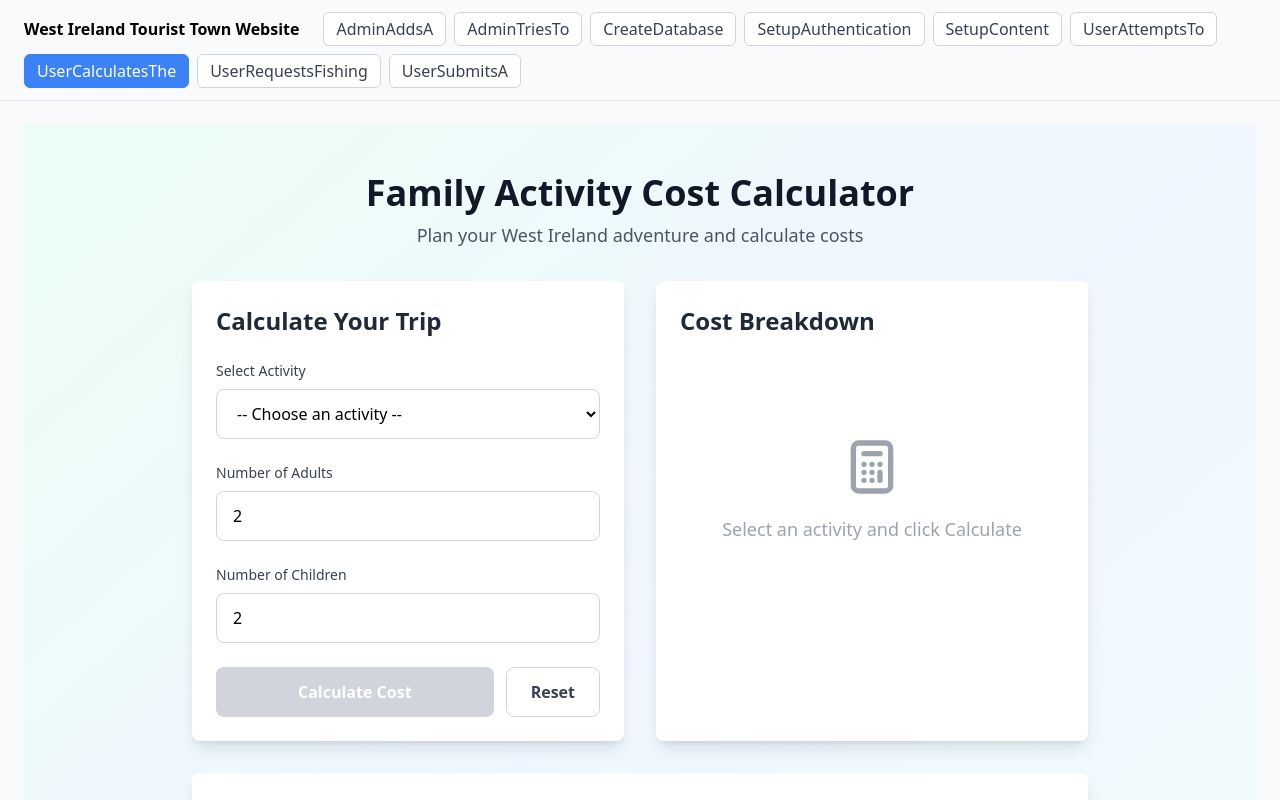
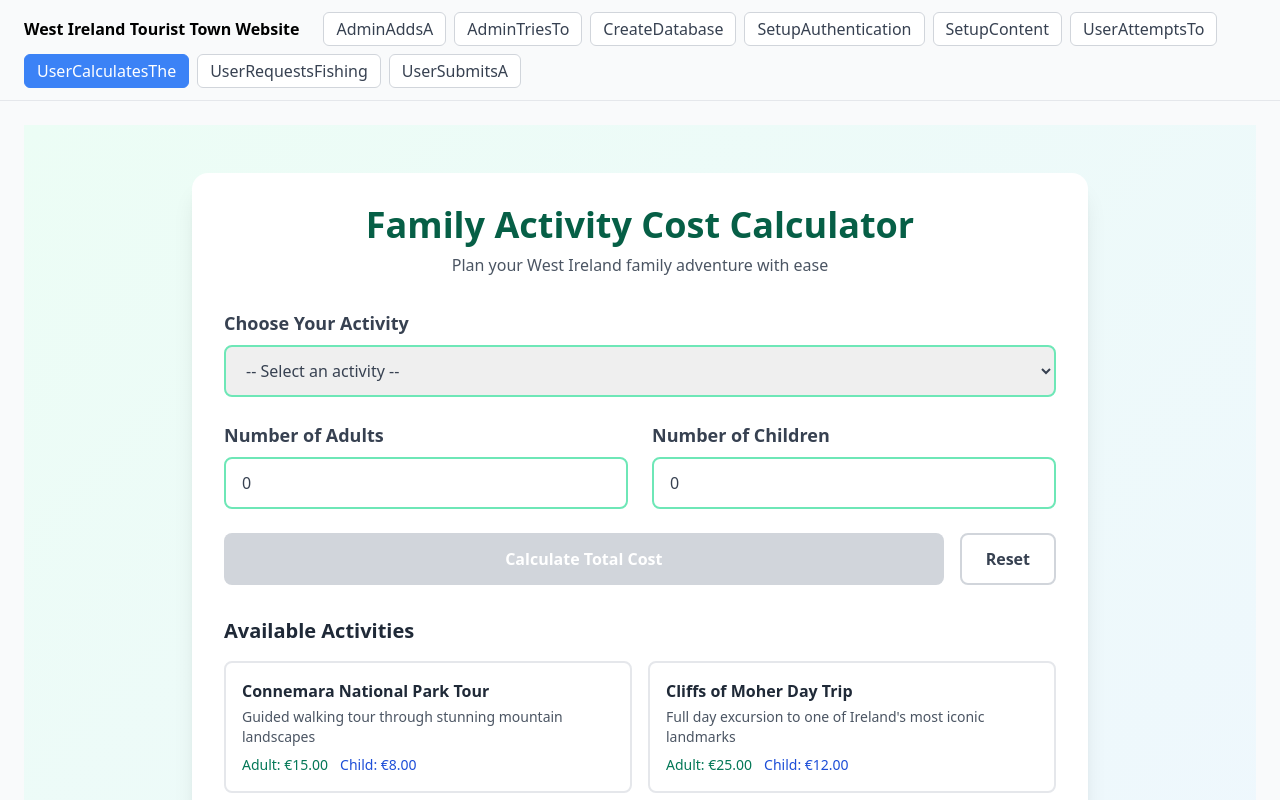
Before and after one commit to dhannan12/pilot-dev-test, a React (Vite) app: page / in a window 1280 px wide. Both pictures are taken after a click on the button "UserCalculatesThe". Shown: the top 800 px of the page. Built offline with nearby package versions, Linux system fonts and the light colour scheme.

Commit message:
feat: SCRUM-1144 — UserCalculatesThe component for family activity cost calculation

```diff
--- a/src/components/UserCalculatesThe.tsx
+++ b/src/components/UserCalculatesThe.tsx
@@ -1,7 +1,7 @@
 /**
- * UserCalculatesThe — Calculate the cost for family activities in West Ireland
+ * UserCalculatesThe — Family activity cost calculator for tourist attractions
  *
- * Features: Activity selection, family size inputs, dynamic cost calculation, pricing breakdown, multiple activity options
+ * Features: activity selection, family size input, pricing breakdown, real-time cost calculation, responsive design
  *
  * Ticket: SCRUM-1144 | Branch: proto/SCRUM-1140
  */
@@ -11,346 +11,250 @@ import React, { useState } from 'react'
 interface Activity {
   id: string
   name: string
-  description: string
   adultPrice: number
   childPrice: number
-  familyDiscount?: number
+  description: string
 }
 
-const ACTIVITIES: Activity[] = [
+const MOCK_ACTIVITIES: Activity[] = [
   {
-    id: 'cliffs-moher',
-    name: 'Cliffs of Moher Tour',
-    description: 'Guided tour of the iconic Cliffs of Moher with visitor center access',
-    adultPrice: 25,
-    childPrice: 12,
-    familyDiscount: 10
+    id: '1',
+    name: 'Connemara National Park Tour',
+    adultPrice: 15.00,
+    childPrice: 8.00,
+    description: 'Guided walking tour through stunning mountain landscapes'
   },
   {
-    id: 'connemara-safari',
-    name: 'Connemara Safari',
-    description: 'Full day wildlife and landscape safari through Connemara National Park',
-    adultPrice: 45,
-    childPrice: 22,
-    familyDiscount: 15
+    id: '2',
+    name: 'Cliffs of Moher Day Trip',
+    adultPrice: 25.00,
+    childPrice: 12.00,
+    description: 'Full day excursion to one of Ireland\'s most iconic landmarks'
   },
   {
-    id: 'aran-islands',
-    name: 'Aran Islands Ferry & Tour',
-    description: 'Ferry crossing and guided tour of the historic Aran Islands',
-    adultPrice: 35,
-    childPrice: 18,
-    familyDiscount: 12
+    id: '3',
+    name: 'Traditional Irish Music Session',
+    adultPrice: 12.00,
+    childPrice: 5.00,
+    description: 'Evening of authentic Irish music and dance in a local pub'
   },
   {
-    id: 'burren-walk',
-    name: 'Burren Nature Walk',
-    description: 'Guided nature walk through the unique Burren limestone landscape',
-    adultPrice: 20,
-    childPrice: 10,
-    familyDiscount: 8
+    id: '4',
+    name: 'Boat Tour of Galway Bay',
+    adultPrice: 20.00,
+    childPrice: 10.00,
+    description: 'Scenic boat tour with wildlife spotting and coastal views'
   },
   {
-    id: 'galway-bay-cruise',
-    name: 'Galway Bay Cruise',
-    description: 'Scenic cruise along Galway Bay with dolphin watching opportunities',
-    adultPrice: 30,
-    childPrice: 15,
-    familyDiscount: 10
+    id: '5',
+    name: 'Aran Islands Ferry & Tour',
+    adultPrice: 30.00,
+    childPrice: 15.00,
+    description: 'Ferry ride and guided tour of the historic Aran Islands'
   },
   {
-    id: 'kylemore-abbey',
+    id: '6',
     name: 'Kylemore Abbey Visit',
-    description: 'Tour of the historic abbey and Victorian walled gardens',
-    adultPrice: 18,
-    childPrice: 8,
-    familyDiscount: 5
+    adultPrice: 18.00,
+    childPrice: 9.00,
+    description: 'Explore the beautiful abbey and Victorian walled gardens'
+  },
+  {
+    id: '7',
+    name: 'Horseback Riding on the Beach',
+    adultPrice: 35.00,
+    childPrice: 25.00,
+    description: 'Guided horseback riding experience along the Atlantic coast'
   }
 ]
 
 export default function UserCalculatesThe() {
   const [selectedActivityId, setSelectedActivityId] = useState<string>('')
-  const [adults, setAdults] = useState<number>(2)
-  const [children, setChildren] = useState<number>(2)
-  const [calculated, setCalculated] = useState<boolean>(false)
-  const [totalCost, setTotalCost] = useState<number>(0)
-  const [breakdown, setBreakdown] = useState<{
-    subtotal: number
-    discount: number
-    total: number
-  }>({ subtotal: 0, discount: 0, total: 0 })
+  const [numAdults, setNumAdults] = useState<number>(0)
+  const [numChildren, setNumChildren] = useState<number>(0)
+  const [totalCost, setTotalCost] = useState<number | null>(null)
 
-  const selectedActivity = ACTIVITIES.find(a => a.id === selectedActivityId)
+  const selectedActivity = MOCK_ACTIVITIES.find(a => a.id === selectedActivityId)
 
   const handleCalculate = () => {
-    if (!selectedActivity) return
-
-    const adultsCost = adults * selectedActivity.adultPrice
-    const childrenCost = children * selectedActivity.childPrice
-    const subtotal = adultsCost + childrenCost
-
-    let discount = 0
-    const familySize = adults + children
-    if (familySize >= 4 && selectedActivity.familyDiscount) {
-      discount = selectedActivity.familyDiscount
+    if (selectedActivity && (numAdults > 0 || numChildren > 0)) {
+      const cost = (numAdults * selectedActivity.adultPrice) + (numChildren * selectedActivity.childPrice)
+      setTotalCost(cost)
+    } else {
+      setTotalCost(null)
     }
-
-    const total = subtotal - discount
-
-    setBreakdown({ subtotal, discount, total })
-    setTotalCost(total)
-    setCalculated(true)
   }
 
   const handleReset = () => {
     setSelectedActivityId('')
-    setAdults(2)
-    setChildren(2)
-    setCalculated(false)
-    setTotalCost(0)
-    setBreakdown({ subtotal: 0, discount: 0, total: 0 })
+    setNumAdults(0)
+    setNumChildren(0)
+    setTotalCost(null)
   }
 
   return (
-    <section data-testid="usercalculatesthe" className="min-h-screen bg-gradient-to-br from-emerald-50 via-blue-50 to-teal-50 py-12 px-4">
+    <section data-testid="usercalculatesthe" className="min-h-screen bg-gradient-to-br from-emerald-50 to-blue-50 py-12 px-4">
       <div className="max-w-4xl mx-auto">
-        <div className="text-center mb-8">
-          <h1 className="text-4xl font-bold text-gray-900 mb-2">
+        <div className="bg-white rounded-2xl shadow-xl p-8">
+          <h1 className="text-4xl font-bold text-emerald-800 mb-2 text-center">
             Family Activity Cost Calculator
           </h1>
-          <p className="text-lg text-gray-600">
-            Plan your West Ireland adventure and calculate costs
+          <p className="text-gray-600 text-center mb-8">
+            Plan your West Ireland family adventure with ease
           </p>
-        </div>
 
-        <div className="grid md:grid-cols-2 gap-8">
-          {/* Left Column - Calculator Form */}
-          <div className="bg-white rounded-lg shadow-lg p-6">
-            <h2 className="text-2xl font-semibold text-gray-800 mb-6">
-              Calculate Your Trip
-            </h2>
-
-            <div className="space-y-6">
           {/* Activity Selection */}
-              <div>
-                <label htmlFor="activity-select" className="block text-sm font-medium text-gray-700 mb-2">
-                  Select Activity
+          <div className="mb-6">
+            <label htmlFor="activity-select" className="block text-lg font-semibold text-gray-700 mb-2">
+              Choose Your Activity
             </label>
             <select
               id="activity-select"
               data-testid="usercalculatesthe-activity"
               value={selectedActivityId}
-                  onChange={(e) => {
-                    setSelectedActivityId(e.target.value)
-                    setCalculated(false)
-                  }}
-                  className="w-full px-4 py-3 border border-gray-300 rounded-lg focus:ring-2 focus:ring-emerald-500 focus:border-emerald-500 bg-white"
+              onChange={(e) => setSelectedActivityId(e.target.value)}
+              className="w-full px-4 py-3 border-2 border-emerald-300 rounded-lg focus:outline-none focus:ring-2 focus:ring-emerald-500 focus:border-transparent text-gray-700"
             >
-                  <option value="">-- Choose an activity --</option>
-                  {ACTIVITIES.map(activity => (
+              <option value="">-- Select an activity --</option>
+              {MOCK_ACTIVITIES.map(activity => (
                 <option key={activity.id} value={activity.id}>
-                      {activity.name} (€{activity.adultPrice}/adult, €{activity.childPrice}/child)
+                  {activity.name} - Adult: €{activity.adultPrice.toFixed(2)}, Child: €{activity.childPrice.toFixed(2)}
                 </option>
               ))}
             </select>
           </div>
 
-              {/* Selected Activity Details */}
+          {/* Activity Description */}
           {selectedActivity && (
-                <div className="bg-emerald-50 border border-emerald-200 rounded-lg p-4">
-                  <h3 className="font-semibold text-emerald-900 mb-1">
-                    {selectedActivity.name}
-                  </h3>
-                  <p className="text-sm text-emerald-700 mb-2">
-                    {selectedActivity.description}
-                  </p>
-                  <div className="text-sm text-emerald-800">
-                    <div>Adult: €{selectedActivity.adultPrice}</div>
-                    <div>Child: €{selectedActivity.childPrice}</div>
-                    {selectedActivity.familyDiscount && (
-                      <div className="text-emerald-600 font-medium mt-1">
-                        Family discount (4+ people): -€{selectedActivity.familyDiscount}
-                      </div>
-                    )}
+            <div className="mb-6 p-4 bg-emerald-50 rounded-lg border border-emerald-200">
+              <p className="text-gray-700">{selectedActivity.description}</p>
+              <div className="mt-3 flex gap-4 text-sm">
+                <span className="font-semibold text-emerald-700">
+                  Adult: €{selectedActivity.adultPrice.toFixed(2)}
+                </span>
+                <span className="font-semibold text-emerald-700">
+                  Child: €{selectedActivity.childPrice.toFixed(2)}
+                </span>
               </div>
             </div>
           )}
 
-              {/* Number of Adults */}
+          {/* Family Size Inputs */}
+          <div className="grid md:grid-cols-2 gap-6 mb-6">
             <div>
-                <label htmlFor="adults-input" className="block text-sm font-medium text-gray-700 mb-2">
+              <label htmlFor="adults-input" className="block text-lg font-semibold text-gray-700 mb-2">
                 Number of Adults
               </label>
               <input
                 id="adults-input"
                 type="number"
                 data-testid="usercalculatesthe-adults"
-                  value={adults}
-                  onChange={(e) => {
-                    setAdults(Math.max(0, parseInt(e.target.value) || 0))
-                    setCalculated(false)
-                  }}
                 min="0"
-                  className="w-full px-4 py-3 border border-gray-300 rounded-lg focus:ring-2 focus:ring-emerald-500 focus:border-emerald-500"
+                max="20"
+                value={numAdults}
+                onChange={(e) => setNumAdults(parseInt(e.target.value) || 0)}
+                className="w-full px-4 py-3 border-2 border-emerald-300 rounded-lg focus:outline-none focus:ring-2 focus:ring-emerald-500 focus:border-transparent text-gray-700"
+                placeholder="0"
               />
             </div>
 
-              {/* Number of Children */}
             <div>
-                <label htmlFor="children-input" className="block text-sm font-medium text-gray-700 mb-2">
+              <label htmlFor="children-input" className="block text-lg font-semibold text-gray-700 mb-2">
                 Number of Children
               </label>
               <input
                 id="children-input"
                 type="number"
                 data-testid="usercalculatesthe-children"
-                  value={children}
-                  onChange={(e) => {
-                    setChildren(Math.max(0, parseInt(e.target.value) || 0))
-                    setCalculated(false)
-                  }}
                 min="0"
-                  className="w-full px-4 py-3 border border-gray-300 rounded-lg focus:ring-2 focus:ring-emerald-500 focus:border-emerald-500"
+                max="20"
+                value={numChildren}
+                onChange={(e) => setNumChildren(parseInt(e.target.value) || 0)}
+                className="w-full px-4 py-3 border-2 border-emerald-300 rounded-lg focus:outline-none focus:ring-2 focus:ring-emerald-500 focus:border-transparent text-gray-700"
+                placeholder="0"
               />
+            </div>
           </div>
 
           {/* Action Buttons */}
-              <div className="flex gap-3">
+          <div className="flex gap-4 mb-8">
             <button
               data-testid="usercalculatesthe-calculate"
               onClick={handleCalculate}
-                  disabled={!selectedActivityId || (adults === 0 && children === 0)}
-                  className="flex-1 bg-emerald-600 text-white py-3 px-6 rounded-lg font-semibold hover:bg-emerald-700 disabled:bg-gray-300 disabled:cursor-not-allowed transition-colors"
+              disabled={!selectedActivityId || (numAdults === 0 && numChildren === 0)}
+              className="flex-1 bg-emerald-600 text-white font-semibold py-3 px-6 rounded-lg hover:bg-emerald-700 transition-colors disabled:bg-gray-300 disabled:cursor-not-allowed"
             >
-                  Calculate Cost
+              Calculate Total Cost
             </button>
             <button
               data-testid="usercalculatesthe-reset"
               onClick={handleReset}
-                  className="px-6 py-3 border border-gray-300 rounded-lg font-semibold text-gray-700 hover:bg-gray-50 transition-colors"
+              className="px-6 py-3 border-2 border-gray-300 text-gray-700 font-semibold rounded-lg hover:bg-gray-50 transition-colors"
             >
               Reset
             </button>
           </div>
+
+          {/* Cost Breakdown */}
+          {totalCost !== null && selectedActivity && (
+            <div data-testid="usercalculatesthe-result" className="bg-gradient-to-r from-emerald-100 to-blue-100 rounded-xl p-6 border-2 border-emerald-300">
+              <h2 className="text-2xl font-bold text-gray-800 mb-4">Cost Breakdown</h2>
+
+              <div className="space-y-2 mb-4">
+                {numAdults > 0 && (
+                  <div className="flex justify-between text-gray-700">
+                    <span>{numAdults} Adult{numAdults > 1 ? 's' : ''} × €{selectedActivity.adultPrice.toFixed(2)}</span>
+                    <span className="font-semibold">€{(numAdults * selectedActivity.adultPrice).toFixed(2)}</span>
+                  </div>
+                )}
+                {numChildren > 0 && (
+                  <div className="flex justify-between text-gray-700">
+                    <span>{numChildren} Child{numChildren > 1 ? 'ren' : ''} × €{selectedActivity.childPrice.toFixed(2)}</span>
+                    <span className="font-semibold">€{(numChildren * selectedActivity.childPrice).toFixed(2)}</span>
+                  </div>
+                )}
+              </div>
+
+              <div className="border-t-2 border-emerald-400 pt-3 mt-3">
+                <div className="flex justify-between items-center">
+                  <span className="text-2xl font-bold text-gray-800">Total Cost:</span>
+                  <span className="text-3xl font-bold text-emerald-700">€{totalCost.toFixed(2)}</span>
                 </div>
               </div>
 
-          {/* Right Column - Results */}
-          <div className="bg-white rounded-lg shadow-lg p-6">
-            <h2 className="text-2xl font-semibold text-gray-800 mb-6">
-              Cost Breakdown
-            </h2>
-
-            {!calculated && (
-              <div className="flex items-center justify-center h-64 text-gray-400">
-                <div className="text-center">
-                  <svg className="mx-auto h-16 w-16 mb-4" fill="none" stroke="currentColor" viewBox="0 0 24 24">
-                    <path strokeLinecap="round" strokeLinejoin="round" strokeWidth={2} d="M9 7h6m0 10v-3m-3 3h.01M9 17h.01M9 14h.01M12 14h.01M15 11h.01M12 11h.01M9 11h.01M7 21h10a2 2 0 002-2V5a2 2 0 00-2-2H7a2 2 0 00-2 2v14a2 2 0 002 2z" />
-                  </svg>
-                  <p className="text-lg">Select an activity and click Calculate</p>
-                </div>
+              <p className="text-sm text-gray-600 mt-4 text-center">
+                Total guests: {numAdults + numChildren} • {selectedActivity.name}
+              </p>
             </div>
           )}
 
-            {calculated && selectedActivity && (
-              <div data-testid="usercalculatesthe-results" className="space-y-6">
-                <div className="bg-gray-50 rounded-lg p-4">
-                  <h3 className="font-semibold text-gray-900 mb-3">
-                    {selectedActivity.name}
-                  </h3>
-                  <div className="space-y-2 text-sm">
-                    <div className="flex justify-between text-gray-600">
-                      <span>{adults} Adult{adults !== 1 ? 's' : ''} × €{selectedActivity.adultPrice}</span>
-                      <span>€{adults * selectedActivity.adultPrice}</span>
-                    </div>
-                    <div className="flex justify-between text-gray-600">
-                      <span>{children} Child{children !== 1 ? 'ren' : ''} × €{selectedActivity.childPrice}</span>
-                      <span>€{children * selectedActivity.childPrice}</span>
-                    </div>
-                    <div className="border-t border-gray-300 pt-2 mt-2">
-                      <div className="flex justify-between text-gray-800 font-medium">
-                        <span>Subtotal</span>
-                        <span>€{breakdown.subtotal}</span>
-                      </div>
-                    </div>
-                    {breakdown.discount > 0 && (
-                      <div className="flex justify-between text-emerald-600 font-medium">
-                        <span>Family Discount</span>
-                        <span>-€{breakdown.discount}</span>
-                      </div>
-                    )}
-                  </div>
-                </div>
-
-                <div className="bg-emerald-600 text-white rounded-lg p-6">
-                  <div className="text-sm uppercase tracking-wide mb-1">
-                    Total Cost
-                  </div>
-                  <div className="text-4xl font-bold">
-                    €{breakdown.total}
-                  </div>
-                  <div className="text-sm mt-2 text-emerald-100">
-                    For {adults + children} person{(adults + children) !== 1 ? 's' : ''}
-                  </div>
-                </div>
-
-                {breakdown.discount > 0 && (
-                  <div className="bg-yellow-50 border border-yellow-200 rounded-lg p-4">
-                    <div className="flex items-start">
-                      <svg className="h-5 w-5 text-yellow-600 mt-0.5 mr-2" fill="currentColor" viewBox="0 0 20 20">
-                        <path fillRule="evenodd" d="M10 18a8 8 0 100-16 8 8 0 000 16zm3.707-9.293a1 1 0 00-1.414-1.414L9 10.586 7.707 9.293a1 1 0 00-1.414 1.414l2 2a1 1 0 001.414 0l4-4z" clipRule="evenodd" />
-                      </svg>
-                      <div>
-                        <p className="text-sm font-medium text-yellow-900">
-                          Family Discount Applied!
-                        </p>
-                        <p className="text-xs text-yellow-700 mt-1">
-                          You saved €{breakdown.discount} with our family package
-                        </p>
-                      </div>
-                    </div>
-                  </div>
-                )}
-              </div>
-            )}
-          </div>
-        </div>
-
-        {/* Activity List */}
-        <div className="mt-8 bg-white rounded-lg shadow-lg p-6">
-          <h2 className="text-2xl font-semibold text-gray-800 mb-4">
-            Available Activities
-          </h2>
-          <div data-testid="usercalculatesthe-list" className="grid md:grid-cols-2 lg:grid-cols-3 gap-4">
-            {ACTIVITIES.map(activity => (
+          {/* Available Activities List */}
+          <div className="mt-8">
+            <h3 className="text-xl font-bold text-gray-800 mb-4">Available Activities</h3>
+            <div data-testid="usercalculatesthe-list" className="grid md:grid-cols-2 gap-4">
+              {MOCK_ACTIVITIES.map(activity => (
                 <div
                   key={activity.id}
                   data-testid="usercalculatesthe-item"
-                className={`border rounded-lg p-4 transition-all cursor-pointer ${
+                  className={`p-4 rounded-lg border-2 transition-all cursor-pointer ${
                     selectedActivityId === activity.id
                       ? 'border-emerald-500 bg-emerald-50'
                       : 'border-gray-200 hover:border-emerald-300 hover:bg-gray-50'
                   }`}
-                onClick={() => {
-                  setSelectedActivityId(activity.id)
-                  setCalculated(false)
-                }}
+                  onClick={() => setSelectedActivityId(activity.id)}
                 >
-                <h3 className="font-semibold text-gray-900 mb-2">
-                  {activity.name}
-                </h3>
-                <p className="text-xs text-gray-600 mb-3">
-                  {activity.description}
-                </p>
-                <div className="flex justify-between text-sm">
-                  <span className="text-gray-700">Adult: €{activity.adultPrice}</span>
-                  <span className="text-gray-700">Child: €{activity.childPrice}</span>
+                  <h4 className="font-semibold text-gray-800 mb-1">{activity.name}</h4>
+                  <p className="text-sm text-gray-600 mb-2">{activity.description}</p>
+                  <div className="flex gap-3 text-sm">
+                    <span className="text-emerald-700 font-medium">Adult: €{activity.adultPrice.toFixed(2)}</span>
+                    <span className="text-blue-700 font-medium">Child: €{activity.childPrice.toFixed(2)}</span>
                   </div>
                 </div>
               ))}
             </div>
           </div>
         </div>
+      </div>
     </section>
   )
 }
```
Also changed, not shown: 1 other file (tests, documents, lock files or other folders). Lines whose indentation alone changed are shown as unchanged.
